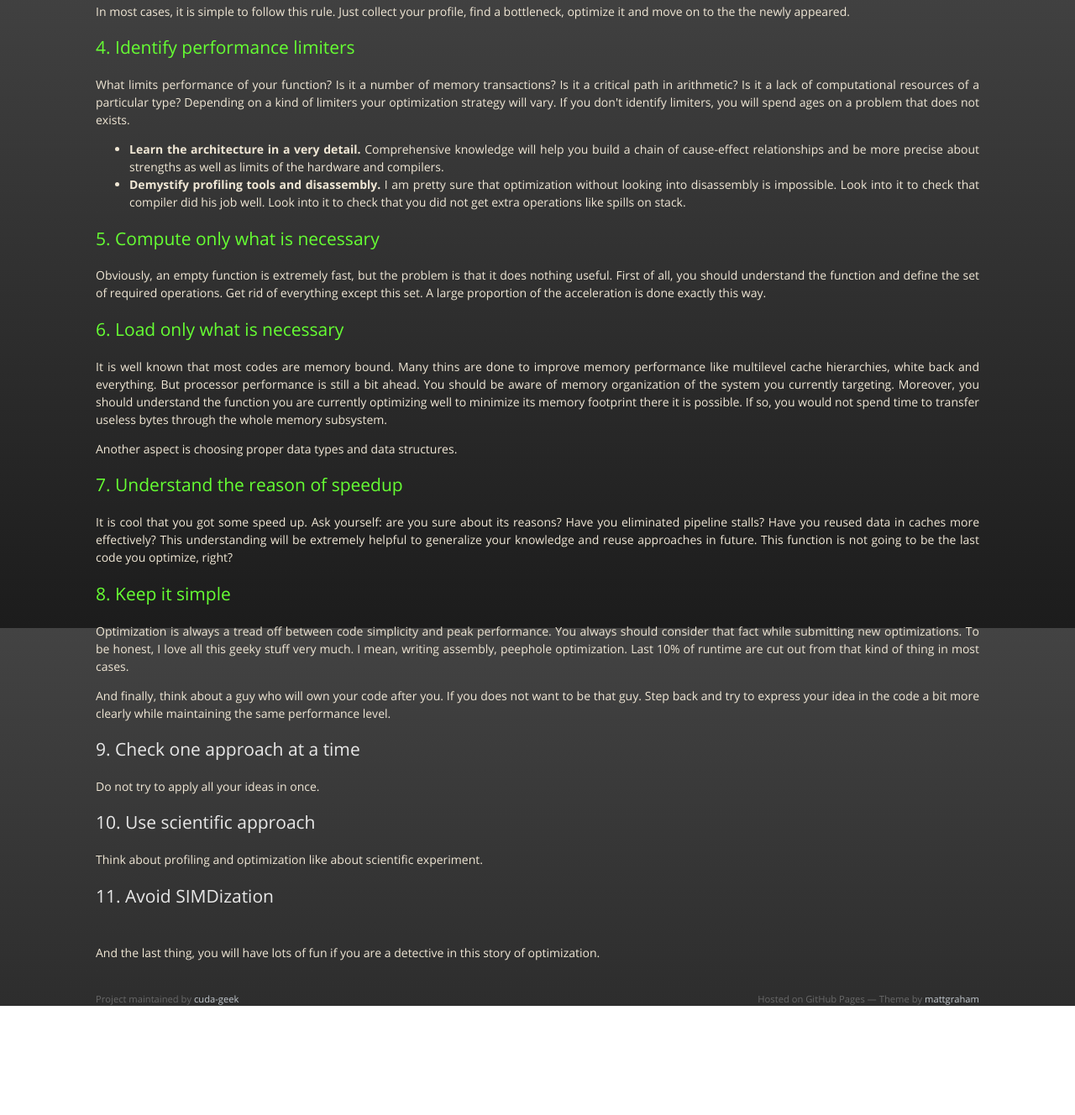
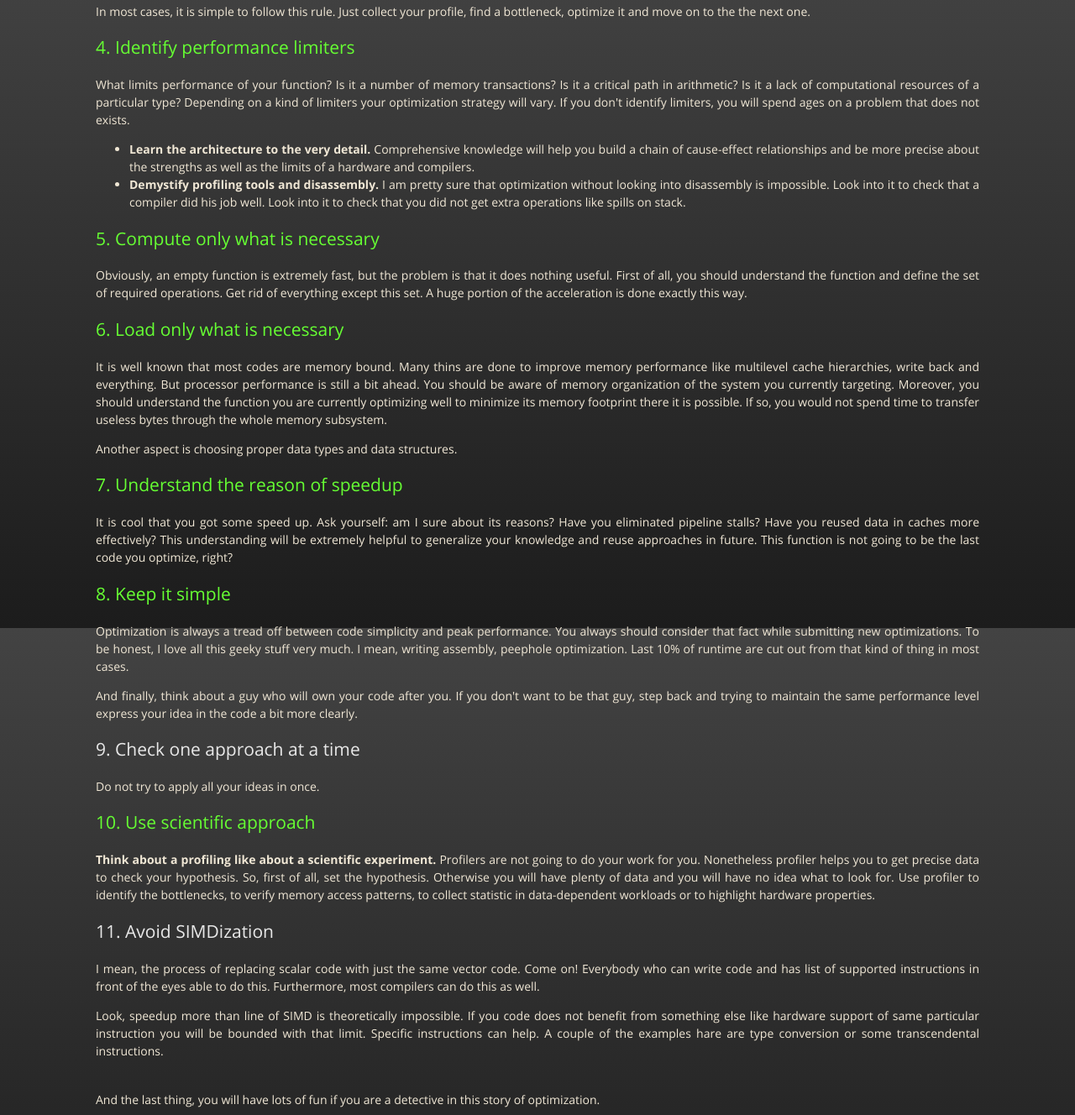
Before and after one commit to geexie/cumib, a plain HTML site: page optimization_rules.html in a window 1280 px wide. Shown: the part 852-2180 px from the top of the page at 84% size. Before the commit the page ends 2050 px from the top, so only its background shows below. Drawn offline with nearby package versions, Linux system fonts and the light colour scheme.

Commit message:
fix typos and add more information about SIMDization & profiling

```diff
--- a/optimization_rules.html
+++ b/optimization_rules.html
@@ -60,7 +60,7 @@
         <h2 style="color: #6F3;">2. Time and profile, then optimize</h2>
         <p>Consider pipeline runtime. Never start optimization if timings are not done. Do not start optimization
         with a function, that you suspect to be a bottleneck. You need a proof! <b>Blind</b> optimization is not better
-        than premature. In general, it results in the same problems. If your guess is wrong, you will spend time
+        than premature one. In general, it results in the same problems. If your guess is wrong, you will spend time
         without any improvement. If your guess is right, you are lucky. It is pointless to rely just on luck
         when it comes to the fate of your project. Right?</p>
 
@@ -70,7 +70,7 @@
         on the profile list and so on. <b>Bear in mind that 80% of the time is spent on 20% of the code.</b>.
         You ought to find these 20%.</p>
         <p>In most cases, it is simple to follow this rule. Just collect your profile, find a bottleneck,
-        optimize it and move on to the the newly appeared.</p>
+        optimize it and move on to the the next one.</p>
 
         <h2 style="color: #6F3;">4. Identify performance limiters</h2>
         <p>What limits performance of your function? Is it a number of memory transactions? Is it
@@ -78,22 +78,22 @@
         on a kind of limiters your optimization strategy will vary. If you don't identify limiters, you will spend
         ages on a problem that does not exists.</p>
         <ul>
-          <li><b>Learn the architecture in a very detail.</b> Comprehensive knowledge will help you build a chain
-          of cause-effect relationships and be more precise about strengths as well as limits of the hardware
+          <li><b>Learn the architecture to the very detail.</b> Comprehensive knowledge will help you build a chain
+          of cause-effect relationships and be more precise about the strengths as well as the limits of a hardware
           and compilers.</li>
           <li><b>Demystify profiling tools and disassembly.</b> I am pretty sure that optimization without looking into
-          disassembly is impossible. Look into it to check that compiler did his job well. Look into it to check that
+          disassembly is impossible. Look into it to check that a compiler did his job well. Look into it to check that
           you did not get extra operations like spills on stack.</li>
         </ul>
 
         <h2 style="color: #6F3;">5. Compute only what is necessary</h2>
         <p>Obviously, an empty function is extremely fast, but the problem is that it does nothing useful. First of all,
         you should understand the function and define the set of required operations. Get rid of everything
-        except this set. A large proportion of the acceleration is done exactly this way.</p>
+        except this set. A huge portion of the acceleration is done exactly this way.</p>
 
         <h2 style="color: #6F3;">6. Load only what is necessary</h2>
         <p>It is well known that most codes are memory bound. Many thins are done to improve memory performance
-        like multilevel cache hierarchies, white back and everything. But processor performance is still a bit ahead.
+        like multilevel cache hierarchies, write back and everything. But processor performance is still a bit ahead.
         You should be aware of memory organization of the system you currently targeting. Moreover,
         you should understand the function you are currently optimizing well to minimize its memory footprint
         there it is possible. If so, you would not spend time to transfer useless bytes through the whole
@@ -101,7 +101,7 @@
         <p>Another aspect is choosing proper data types and data structures.</p>
 
         <h2 style="color: #6F3;">7. Understand the reason of speedup</h2>
-        <p>It is cool that you got some speed up. Ask yourself: are you sure about its reasons? Have you eliminated
+        <p>It is cool that you got some speed up. Ask yourself: am I sure about its reasons? Have you eliminated
         pipeline stalls? Have you reused data in caches more effectively? This understanding will be extremely helpful
         to generalize your knowledge and reuse approaches in future. This function is not going to be the last code
         you optimize, right?</p>
@@ -111,20 +111,30 @@
         that fact while submitting new optimizations. To be honest, I love all this geeky stuff very much.
         I mean, writing assembly, peephole optimization. Last 10% of runtime are cut out from that kind of thing
         in most cases.</p>
-        <p>And finally, think about a guy who will own your code after you. If you does not want to be
-        that guy. Step back and try to express your idea in the code a bit more clearly while maintaining
-        the same performance level.</p>
+        <p>And finally, think about a guy who will own your code after you. If you don't want to be
+        that guy, step back and trying to maintain the same performance level express your idea in the code
+        a bit more clearly.</p>
 
         <h2>9. Check one approach at a time</h2>
         <p>Do not try to apply all your ideas in once.</p>
 
-        <h2>10. Use scientific approach</h2>
-        <p>Think about profiling and optimization like about scientific experiment. <!--Setup--> </p>
+        <h2 style="color: #6F3;">10. Use scientific approach</h2>
+        <p><b>Think about a profiling like about a scientific experiment.</b> Profilers are not going to do
+        your work for you. Nonetheless profiler helps you to get precise data to check your hypothesis. So, first of all,
+        set the hypothesis. Otherwise you will have plenty of data and you will have no idea what to look for.
+        Use profiler to identify the bottlenecks, to verify memory access patterns, to collect statistic
+        in data-dependent workloads or to highlight hardware properties.</p>
 
         <h2>11. Avoid SIMDization</h2>
-        <p></p>
+        <p>I mean, the process of replacing scalar code with just the same vector code. Come on! Everybody who can
+        write code and has list of supported instructions in front of the eyes able to do this. Furthermore,
+        most compilers can do this as well.</p>
+        <p>Look, speedup more than line of SIMD is theoretically impossible. If you code does not benefit
+        from something else like hardware support of same particular instruction you will be bounded with that limit.
+        Specific instructions can help. A couple of the examples hare are type conversion or some transcendental
+        instructions.</p>
         <hr>
-        <p>And the last thing, you will have lots of fun if you are a detective in this story of optimization.</p>
+        <p>And the last thing, you will have lots of fun if you are a detective in this story of optimization.
         <hr>
         <span class="credits left">Project maintained by <a href="https://github.com/cuda-geek">cuda-geek</a></span>
         <span class="credits right">Hosted on GitHub Pages &mdash; Theme by
```
